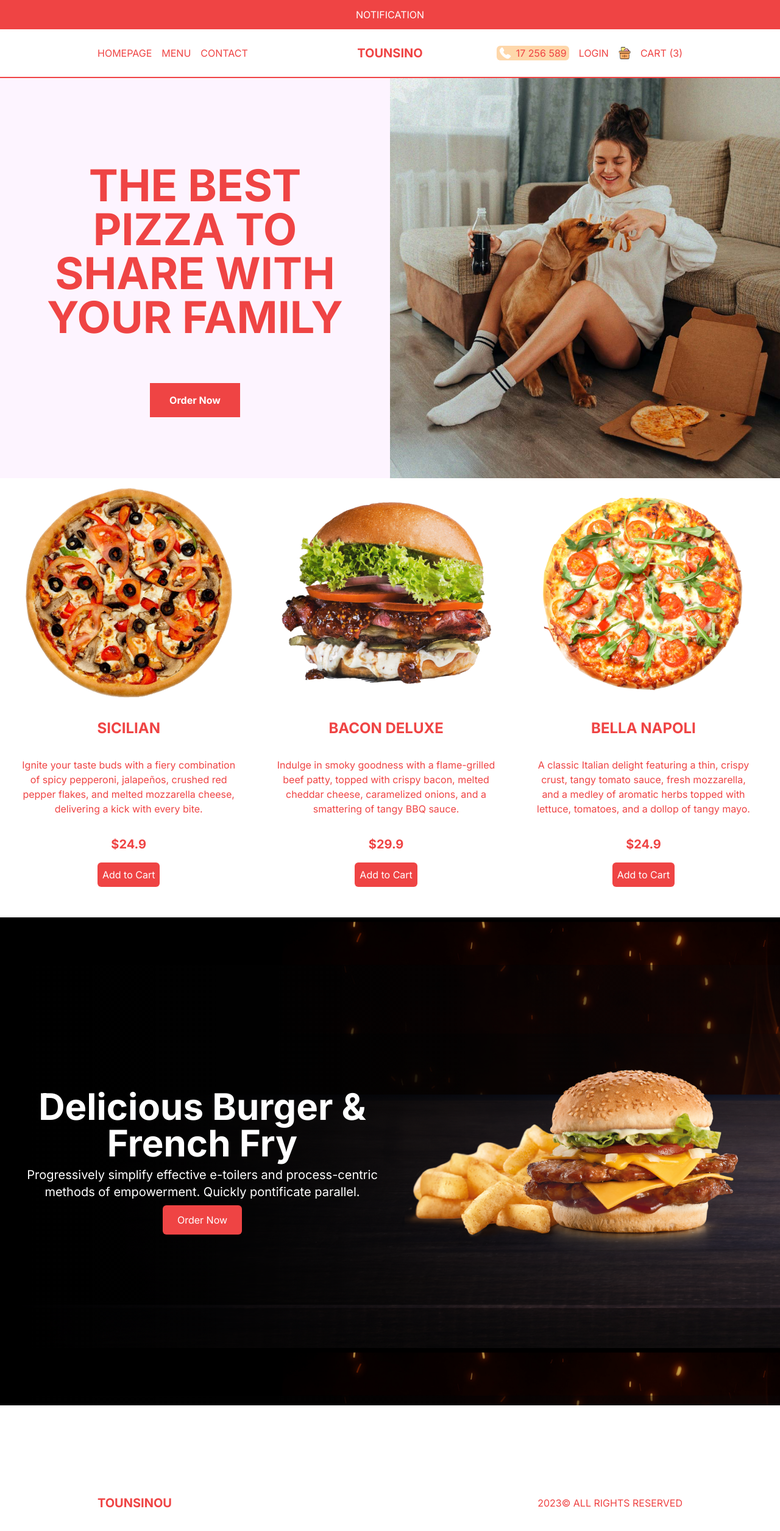
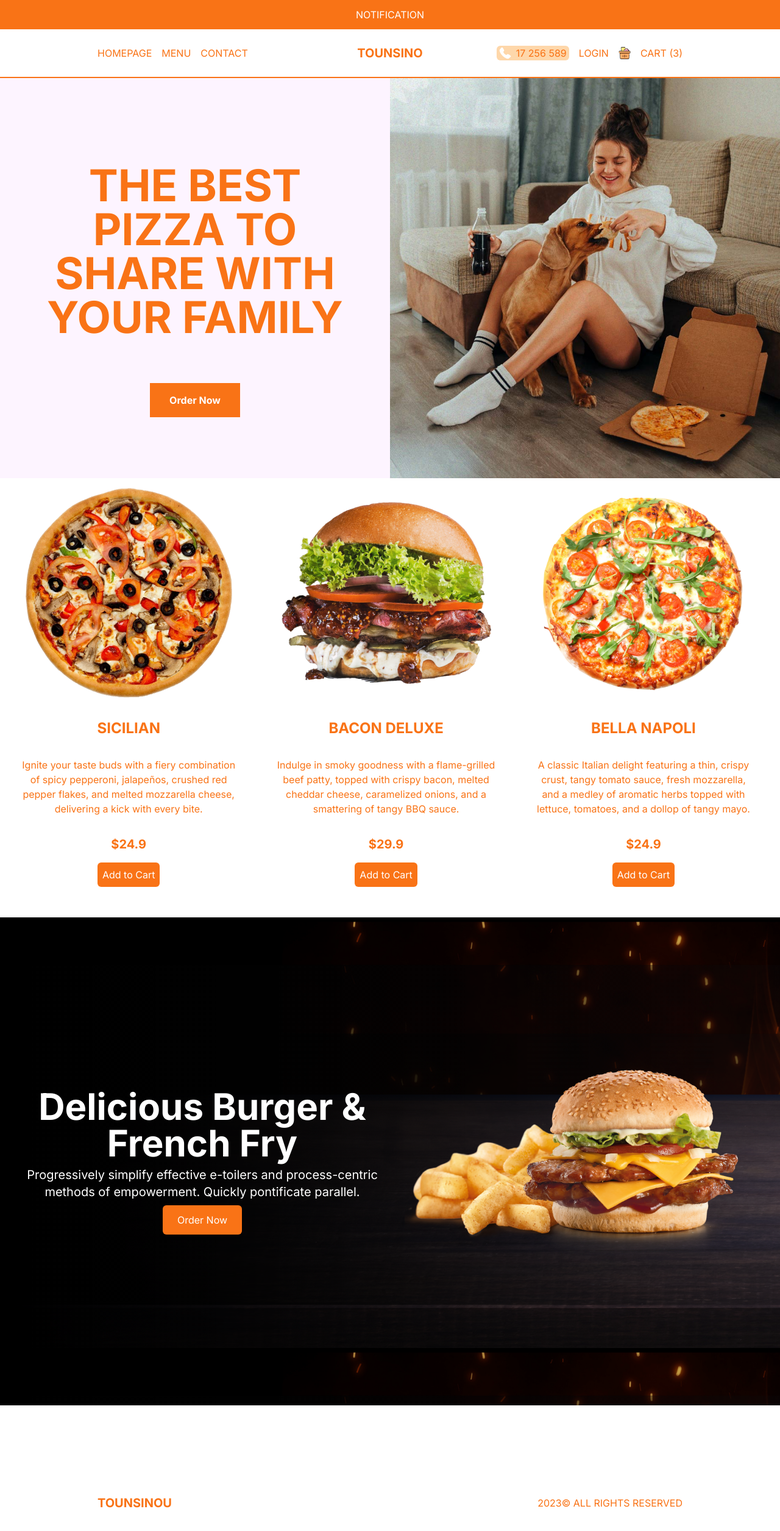
Before and after one commit to amiraadev/food-ordering-app, a Next.js app: page / in a window 1280 px wide. Shown: the top 2510 px of the page at 61% size. Built offline with nearby package versions, Linux system fonts and the light colour scheme.

Commit message:
next-config commit

```diff
--- a/next.config.js
+++ b/next.config.js
@@ -1,4 +1,3 @@
-/** @type {import('next').NextConfig} */
 const nextConfig = {}
 
 module.exports = nextConfig
--- a/src/app/cart/page.tsx
+++ b/src/app/cart/page.tsx
@@ -3,7 +3,7 @@ import React from "react";
 
 const CartPage = () => {
   return (
-    <div className="h-[calc(100vh-6rem)] md:h-[calc(100vh-9rem)] flex flex-col text-red-500 lg:flex-row">
+    <div className="h-[calc(100vh-6rem)] md:h-[calc(100vh-9rem)] flex flex-col text-orange-500 lg:flex-row">
       {/* PRODUCTS CONTAINER */}
       <div className="h-1/2 p-4 flex flex-col justify-center overflow-scroll lg:h-full lg:w-2/3 2xl:w-1/2 lg:px-20 xl:px-40">
         {/* SINGLE ITEM */}
@@ -49,14 +49,14 @@ const CartPage = () => {
         </div>
         <div className="flex justify-between">
           <span className="">Delivery Cost</span>
-          <span className="text-green-500">FREE!</span>
+          <span className="text--orange-500">FREE!</span>
         </div>
         <hr className="my-2" />
         <div className="flex justify-between">
           <span className="">TOTAL(INCL. VAT)</span>
           <span className="font-bold">$81.70</span>
         </div>
-        <button className="bg-red-500 text-white p-3 rounded-md w-1/2 self-end">
+        <button className="bg-orange-500 text-white p-3 rounded-md w-1/2 self-end">
           CHECKOUT
         </button>
       </div>
--- a/src/app/menu/[category]/page.tsx
+++ b/src/app/menu/[category]/page.tsx
@@ -5,9 +5,9 @@ import React from "react";
 
 const CategoryPage = () => {
   return (
-    <div className="flex flex-wrap text-red-500">
+    <div className="flex flex-wrap text-orange-500">
       {pizzas.map((item) => (
-        <Link className="w-full h-[60vh] border-r-2 border-b-2 border-red-500 sm:w-1/2 lg:w-1/3 p-4 flex flex-col justify-between group odd:bg-fuchsia-50" href={`/product/${item.id}`} key={item.id}>
+        <Link className="w-full h-[60vh] border-r-2 border-b-2 border-orange-500 sm:w-1/2 lg:w-1/3 p-4 flex flex-col justify-between group odd:bg-fuchsia-50" href={`/product/${item.id}`} key={item.id}>
           {/* IMAGE CONTAINER */}
           {item.img && (
             <div className="relative h-[80%]">
@@ -18,7 +18,7 @@ const CategoryPage = () => {
           <div className="flex items-center justify-between font-bold">
             <h1 className="text-2xl uppercase p-2">{item.title}</h1>
             <h2 className="group-hover:hidden text-xl">${item.price}</h2>
-            <button className="hidden group-hover:block uppercase bg-red-500 text-white p-2 rounded-md">Add to Cart</button>
+            <button className="hidden group-hover:block uppercase bg-orange-500 text-white p-2 rounded-md">Add to Cart</button>
           </div>
         </Link>
       ))}
--- a/src/app/product/[id]/page.tsx
+++ b/src/app/product/[id]/page.tsx
@@ -5,7 +5,7 @@ import React from "react";
 
 const SingleProductPage = () => {
   return (
-    <div className="p-4 lg:px-20 xl:px-40 h-screen flex flex-col justify-around text-red-500 md:flex-row md:gap-8 md:items-center">
+    <div className="p-4 lg:px-20 xl:px-40 h-screen flex flex-col justify-around text-orange-500 md:flex-row md:gap-8 md:items-center">
       {/* IMAGE CONTAINER */}
       {singleProduct.img && (
         <div className="relative w-full h-1/2 md:h-[70%]">
--- a/src/components/Featured.tsx
+++ b/src/components/Featured.tsx
@@ -4,7 +4,7 @@ import React from "react";
 
 const Featured = () => {
   return (
-    <div className="  overflow-x-scroll text-red-500">
+    <div className="  overflow-x-scroll text-orange-500">
       {/* WRAPPER */}
       <div className="w-max flex">
         {/* SINGLE ITEM */}
@@ -24,7 +24,7 @@ const Featured = () => {
               <h1 className="text-xl font-bold uppercase xl:text-2xl 2xl:text-3xl">{item.title}</h1>
               <p className="p-4 2xl:p-8">{item.desc}</p>
               <span className="text-xl font-bold">${item.price}</span>
-              <button className="bg-red-500 text-white p-2 rounded-md">
+              <button className="bg-orange-500 text-white p-2 rounded-md">
                 Add to Cart
               </button>
             </div>
--- a/src/components/Footer.tsx
+++ b/src/components/Footer.tsx
@@ -3,7 +3,7 @@ import React from 'react'
 
 const Footer = () => {
   return (
-    <div className='h-12 md:h-24 p-4 lg:p-20 xl:p-40 text-red-500 flex items-center justify-between '>
+    <div className='h-12 md:h-24 p-4 lg:p-20 xl:p-40 text-orange-500 flex items-center justify-between '>
        <Link href="/" className='font-bold text-xl '>TOUNSINOU</Link>
         <p  >2023© ALL RIGHTS RESERVED</p>
     </div>
--- a/src/components/Menu.tsx
+++ b/src/components/Menu.tsx
@@ -25,7 +25,7 @@ const Menu = () => {
 
        {
          open && (
-            <div className="bg-red-500 text-white absolute left-0 top-20 w-full h-[calc(100vh-6rem)] flex flex-col gap-8 items-center justify-center text-3xl z-10">
+            <div className="bg-orange-500 text-white absolute left-0 top-20 w-full h-[calc(100vh-6rem)] flex flex-col gap-8 items-center justify-center text-3xl z-10">
                 {links.map((item) => (
                 <Link href={item.url}  key={item.id} onClick={() => setOpen(false)}>{item.title}</Link>
                 ))}
--- a/src/components/Navbar.tsx
+++ b/src/components/Navbar.tsx
@@ -7,7 +7,7 @@ import Image from 'next/image'
 const Navbar = () => {
   const user = false
   return (
-    <div className=' h-6 text-red-500 p-5 flex items-center justify-between border-b-2 border-b-red-500 uppercase w-full md:h-20 lg:px-20 xl:px-40'>
+    <div className=' h-6 text-orange-500 p-5 flex items-center justify-between border-b-2 border-b-orange-500 uppercase w-full md:h-20 lg:px-20 xl:px-40'>
         {/* LEFT LINKS */}
       <div className='hidden md:flex gap-4 flex-1'>
         <Link href="/" >Homepage</Link>
--- a/src/components/Notification.tsx
+++ b/src/components/Notification.tsx
@@ -2,7 +2,7 @@ import React from 'react'
 
 const Notification = () => {
   return (
-    <div className='h-12 bg-red-500 text-white px-4 flex items-center justify-center text-sm md:text-base cursor-pointer'>
+    <div className='h-12 bg-orange-500 text-white px-4 flex items-center justify-center text-sm md:text-base cursor-pointer'>
       NOTIFICATION
     </div>
   )
--- a/src/components/Offer.tsx
+++ b/src/components/Offer.tsx
@@ -11,7 +11,7 @@ const Offer = () => {
           Progressively simplify effective e-toilers and process-centric methods
           of empowerment. Quickly pontificate parallel.
         </p>
-        <button className="bg-red-500 text-white rounded-md py-3 px-6">Order Now</button>
+        <button className="bg-orange-500 text-white rounded-md py-3 px-6">Order Now</button>
       </div>
      {/* image container */}
      <div className="flex-1 w-full relative md:h-full">
--- a/src/components/Price.tsx
+++ b/src/components/Price.tsx
@@ -27,7 +27,7 @@ const Price = ({ price, id, options }: Props) => {
         {options?.map((option, index) => (
           <button
             key={option.title}
-            className="min-w-[6rem] p-2 ring-1 ring-red-400 rounded-md"
+            className="min-w-[6rem] p-2 ring-1 ring-orange-400 rounded-md"
             style={{
               background: selected === index ? "rgb(248 113 113)" : "white",
               color: selected === index ? "white" : "red",
@@ -41,7 +41,7 @@ const Price = ({ price, id, options }: Props) => {
       {/* QUANTITY AND ADD BUTTON CONTAINER */}
       <div className="flex justify-between items-center">
         {/* QUANTITY */}
-        <div className="flex justify-between w-full p-3 ring-1 ring-red-500">
+        <div className="flex justify-between w-full p-3 ring-1 ring-orange-500">
           <span>Quantity</span>
           <div className="flex gap-4 items-center">
             <button
@@ -58,7 +58,7 @@ const Price = ({ price, id, options }: Props) => {
           </div>
         </div>
         {/* CART BUTTON */}
-        <button className="uppercase w-56 bg-red-500 text-white p-3 ring-1 ring-red-500">
+        <button className="uppercase w-56 bg-orange-500 text-white p-3 ring-1 ring-orange-500">
           Add to Cart
         </button>
       </div>
--- a/src/components/Slider.tsx
+++ b/src/components/Slider.tsx
@@ -1,4 +1,5 @@
 "use client";
+import { motion } from "framer-motion";
 import Image from "next/image";
 import React, { useEffect, useState } from "react";
 
@@ -35,21 +36,31 @@ const Slider = () => {
   return (
     <div className="flex flex-col h-[calc(100vh-6rem)] md:h-[calc(100vh-9rem)] lg:flex-row bg-fuchsia-50">
       {/* TEXT CONTAINER */}
-      <div className="flex-1 flex items-center justify-center flex-col gap-8 text-red-500 font-bold">
+      <div className="flex-1 flex items-center justify-center flex-col gap-8 text-orange-500 font-bold">
         <h1 className="text-5xl text-center uppercase p-4 md:p-10 md:text-6xl xl:text-7xl">
           {data[currentSlide].title}
         </h1>
-        <button className="bg-red-500 text-white py-4 px-8">Order Now</button>
+        <button className="bg-orange-500 text-white py-4 px-8">Order Now</button>
       </div>
       {/* IMAGE CONTAINER */}
-      <div className="w-full flex-1 relative">
+      <motion.div
+      className="w-full flex-1 relative"
+      initial="hidden"
+      whileInView='visible'
+      viewport={{once:true,amount:0.5}}
+      transition={{duration:0.5}}
+      variants={{
+         hidden:{opacity:0,x: 60},
+         visible:{opacity:1,x: 0},
+      }}
+      >
         <Image
           src={data[currentSlide].image}
           alt=""
           fill
           className="object-cover"
         />
-      </div>
+      </motion.div >
     </div>
   );
 };
```
